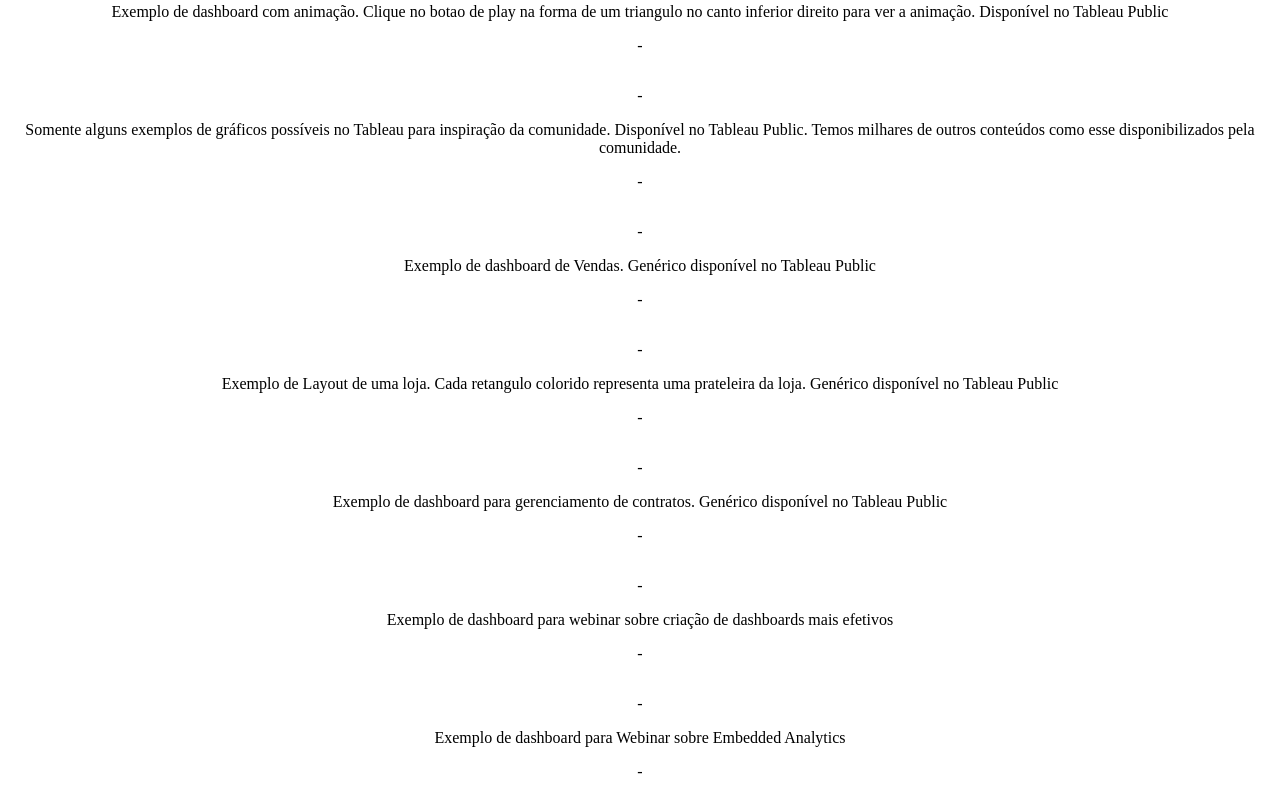
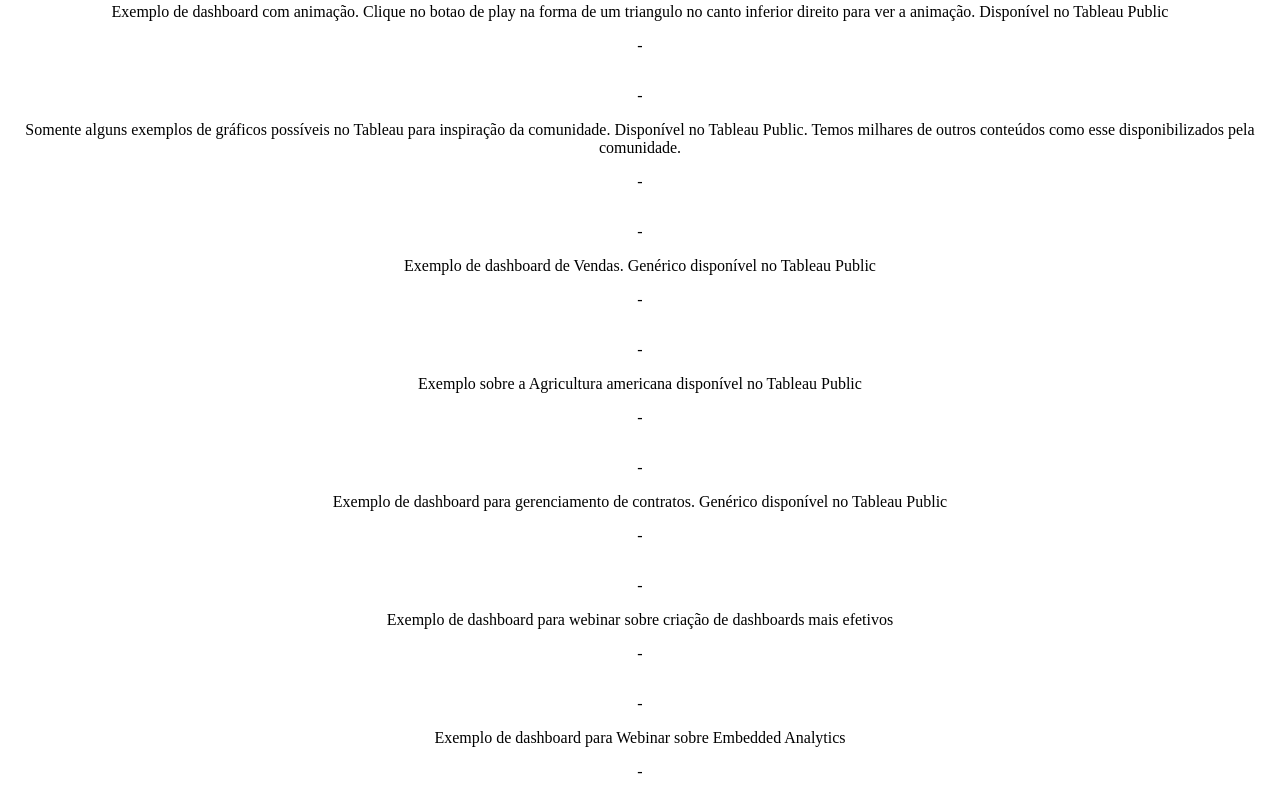
Before and after one commit to lamoliveira/microgeo2, a plain HTML site: page index.html in a window 1280 px wide. Shown: the part 1017-1822 px from the top of the page. Drawn offline with Linux system fonts and the light colour scheme.

Commit message:
Update index.html

```diff
--- a/index.html
+++ b/index.html
@@ -270,7 +270,7 @@
                                     <div style="text-align: center;">
                                         <div style="display: inline-block;">
                                             <p> - </p>
-                                            <p> Exemplo de Layout de uma loja. Cada retangulo colorido representa uma prateleira da loja. Genérico disponível no Tableau Public </p>
+                                            <p> Exemplo sobre a Agricultura americana  disponível no Tableau Public </p>
                                             <p> - </p>
                                             <div id="vizContainer10"></div>
                                         </div>
```
